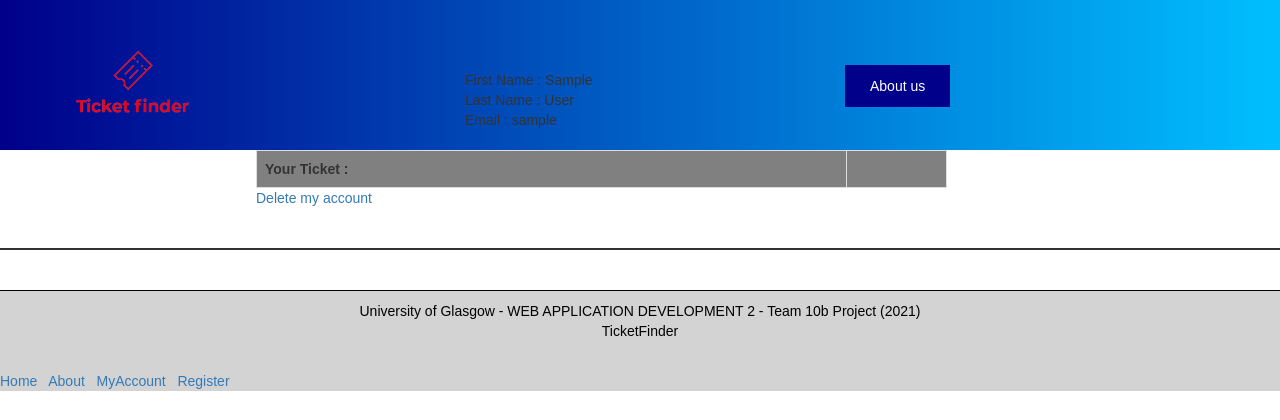
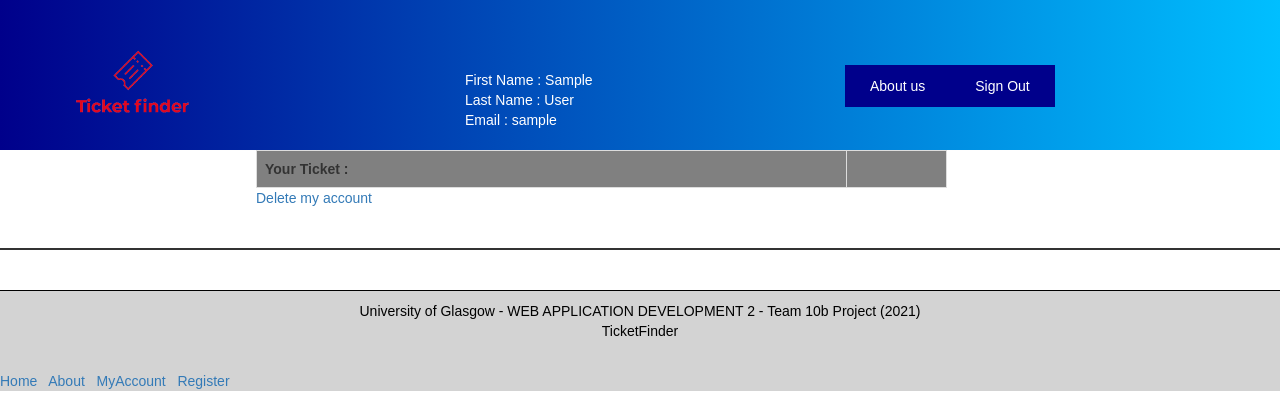
Before and after one commit to 2572258P/10b, a Django app: page /myaccount/ in a window 1280 px wide. Shown: the top 420 px of the page. Run offline with Django 3.2, Linux system fonts and the light colour scheme; the visitor is signed in with stand-in values (Sample User, id 1); data that the repository does not hold is empty; some libraries are stand-ins or nearby versions.

Commit message:
my account menu font color to white, necessary menu showing

```diff
--- a/templates/concert/myaccount.html
+++ b/templates/concert/myaccount.html
@@ -6,22 +6,19 @@
 	align: left;
 
 	}
+
+	p.profile{
+    	color: #FFFFFF;
+	}
 {% endblock %}
 {% block title_block %}
 Welcome to the concert project
 {% endblock %}
 
-
-{% block top2_block %}{% endblock %}
-
-
 {% block top3_block %}
-First Name : {{user.first_name}}<br/>
+<p class="profile">First Name : {{user.first_name}}<br/>
 Last Name  : {{user.last_name}}<br/>
-Email      : {{user.username}}
-{% endblock %}
-
-{% block top4_block %}
+Email      : {{user.username}}</p>
 {% endblock %}
 
 {% block top5_block %}{% endblock %}
```
